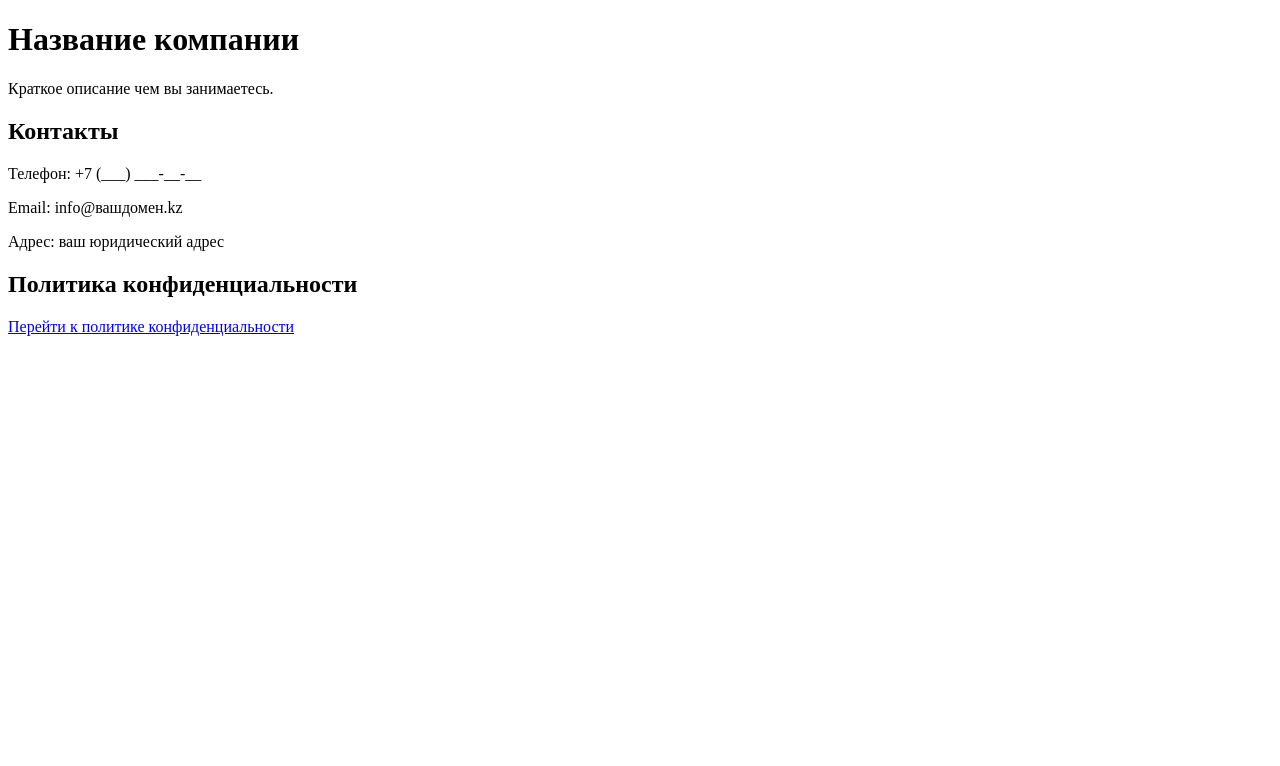
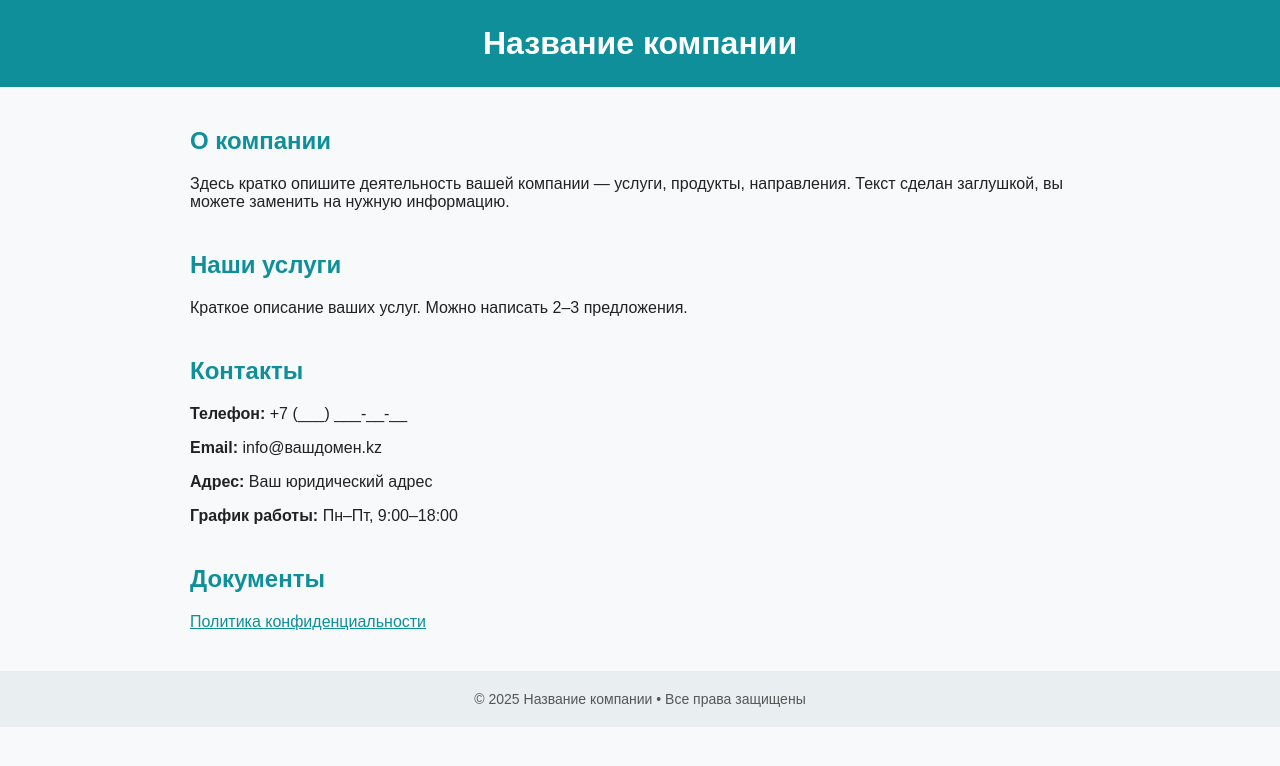
Before and after one commit to GIBei/GIBei.github.io, a plain HTML site: page index.html in a window 1280 px wide. Drawn offline with Linux system fonts and the light colour scheme.

Commit message:
Update index.html

```diff
--- a/index.html
+++ b/index.html
@@ -1,20 +1,83 @@
 <!DOCTYPE html>
 <html lang="ru">
 <head>
-    <meta charset="UTF-8">
-    <title>Название вашей компании</title>
-    <meta name="description" content="Описание компании">
+    <meta charset="UTF-8" />
+    <meta name="viewport" content="width=device-width, initial-scale=1.0" />
+    <title>Название компании</title>
+    <meta name="description" content="Описание вашей компании или услуги." />
+    <style>
+        body {
+            font-family: Arial, sans-serif;
+            margin: 0;
+            background: #f7f9fa;
+            color: #222;
+        }
+        header {
+            background: #0f8f99;
+            padding: 25px;
+            text-align: center;
+            color: white;
+        }
+        header h1 {
+            margin: 0;
+            font-size: 32px;
+            font-weight: 600;
+        }
+        .container {
+            max-width: 900px;
+            margin: 30px auto;
+            padding: 0 20px;
+        }
+        h2 {
+            color: #0f8f99;
+            margin-top: 40px;
+        }
+        footer {
+            background: #e9eef0;
+            padding: 20px;
+            margin-top: 40px;
+            text-align: center;
+            font-size: 14px;
+            color: #555;
+        }
+        a {
+            color: #0f8f99;
+        }
+    </style>
 </head>
 <body>
+
+<header>
     <h1>Название компании</h1>
-    <p>Краткое описание чем вы занимаетесь.</p>
+</header>
+
+<div class="container">
+
+    <h2>О компании</h2>
+    <p>
+        Здесь кратко опишите деятельность вашей компании — услуги, продукты, направления.
+        Текст сделан заглушкой, вы можете заменить на нужную информацию.
+    </p>
+
+    <h2>Наши услуги</h2>
+    <p>
+        Краткое описание ваших услуг. Можно написать 2–3 предложения.
+    </p>
 
     <h2>Контакты</h2>
-    <p>Телефон: +7 (___) ___-__-__</p>
-    <p>Email: info@вашдомен.kz</p>
-    <p>Адрес: ваш юридический адрес</p>
+    <p><strong>Телефон:</strong> +7 (___) ___-__-__</p>
+    <p><strong>Email:</strong> info@вашдомен.kz</p>
+    <p><strong>Адрес:</strong> Ваш юридический адрес</p>
+    <p><strong>График работы:</strong> Пн–Пт, 9:00–18:00</p>
 
-    <h2>Политика конфиденциальности</h2>
-    <p><a href="/privacy.html">Перейти к политике конфиденциальности</a></p>
+    <h2>Документы</h2>
+    <p><a href="privacy.html">Политика конфиденциальности</a></p>
+
+</div>
+
+<footer>
+    © 2025 Название компании • Все права защищены
+</footer>
+
 </body>
 </html>
```
